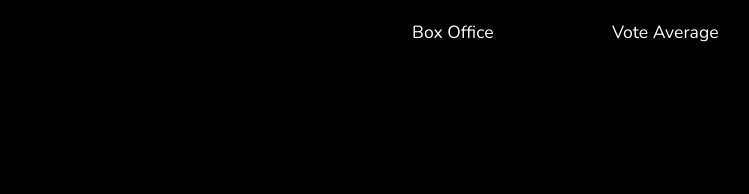
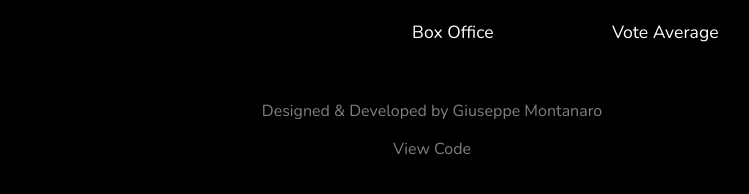
Before and after one commit to donjosef/movie-search-react, a React (Create React App) app: page / in a window 1280 px wide. Shown: the part 190-384 px from the top of the page, without its empty margins (208-957 px from the left). Built offline with nearby package versions, Linux system fonts and the light colour scheme; no server answers.

Commit message:
Add a footer to app

```diff
--- a/src/App.css
+++ b/src/App.css
@@ -28,3 +28,22 @@
   width: 55%;
   position: relative;
 }
+
+.Footer {
+  background-color: #000;
+  color: grey;
+  padding: 20px 0;
+}
+
+.Footer p {
+  margin-bottom: 0px;
+}
+
+.Footer a {
+  color: grey;
+  text-decoration: none;
+}
+
+.Footer a:hover {
+  color: #00D474;
+}
--- a/src/App.js
+++ b/src/App.js
@@ -77,7 +77,6 @@ class App extends Component {
     };
     if(this.state.selectedMovie.backdrop_path) {
        backGroundStyle = {
-         minHeight: '100vh',
         backgroundImage: `linear-gradient(rgba(0,0,0,0.8) 15%, rgba(0,0,0,0.2) 40%), url(${backgroundUrl})`,
         backgroundSize: 'cover'
       };
@@ -97,6 +96,10 @@ class App extends Component {
             </header>
             <MovieInfo info={this.state.selectedMovie}/>
         </div>
+        <footer className="Footer">
+          <p>Designed & Developed by Giuseppe Montanaro</p>
+          <p><a href="#">View Code</a></p>
+        </footer>
       </div>
     );
   }
```
